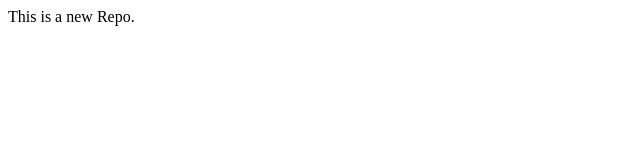
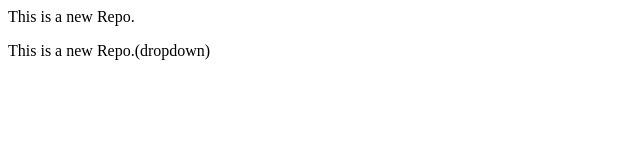
Before and after one commit to Nayan-laravel/LocalRepo, a plain HTML site: page index.html in a window 1280 px wide. Shown: the whole page, without its empty margins (0-640 px from the left). Drawn offline with Linux system fonts and the light colour scheme.

Commit message:
Add Dropdown

```diff
--- a/index.html
+++ b/index.html
@@ -1 +1,2 @@
 <p>This is a new Repo.</p>
+<p>This is a new Repo.(dropdown)</p>
```
